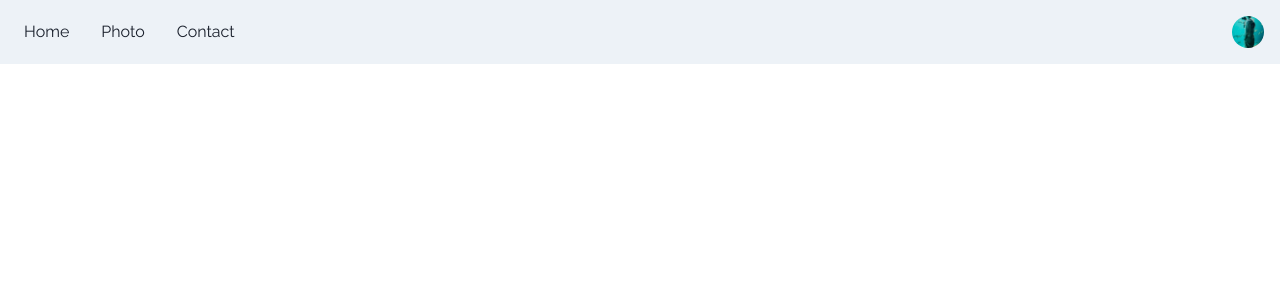
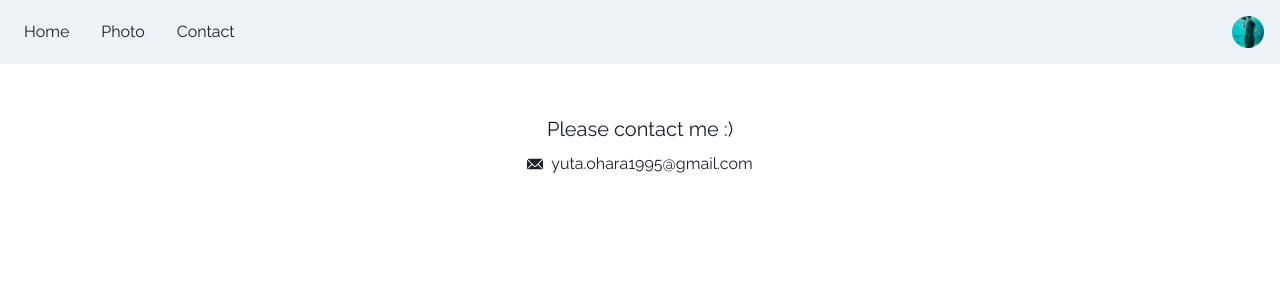
Before and after one commit to f18c052f/f18c052f.github.io, a React (Create React App) app: page /contact in a window 1280 px wide. Shown: the top 300 px of the page. Built offline with nearby package versions, Linux system fonts and the light colour scheme.

Commit message:
Contactコンテンツ作成

```diff
--- a/src/pages/Contact.tsx
+++ b/src/pages/Contact.tsx
@@ -1,8 +1,25 @@
+import { Center, Text, Box, VStack, HStack } from '@chakra-ui/react';
+import { EmailIcon } from '@chakra-ui/icons';
 import React from 'react';
 
 const Contact: React.FC = () => {
     return (
-        <></>
+        <Box padding='50px'>
+            <Center >
+                <VStack>
+                    <Text fontSize='xl'>
+                        Please contact me :)
+                    </Text>
+                    <HStack>
+                        <EmailIcon />
+                        <Text>
+                            yuta.ohara1995@gmail.com
+                        </Text>
+                    </HStack>
+                </VStack>
+            </Center>
+        </Box>
+
     );
 }
 
```
